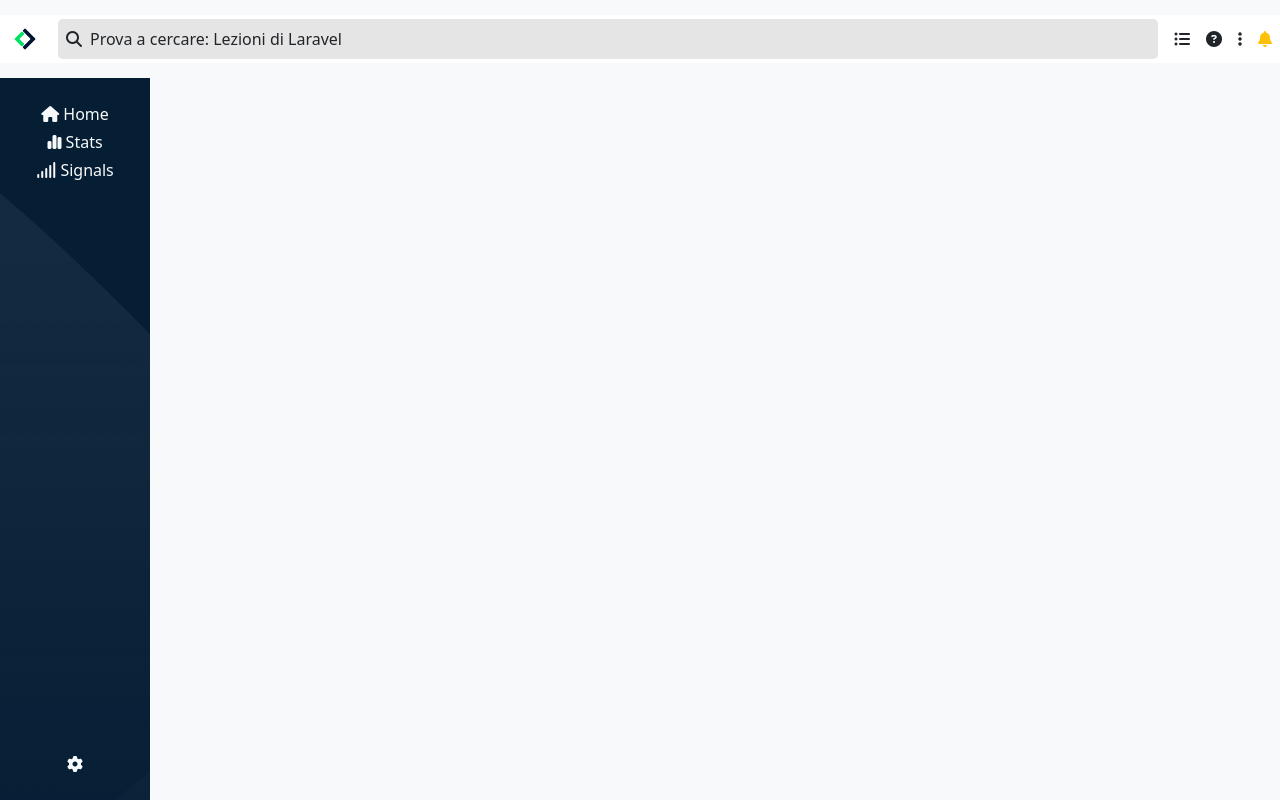
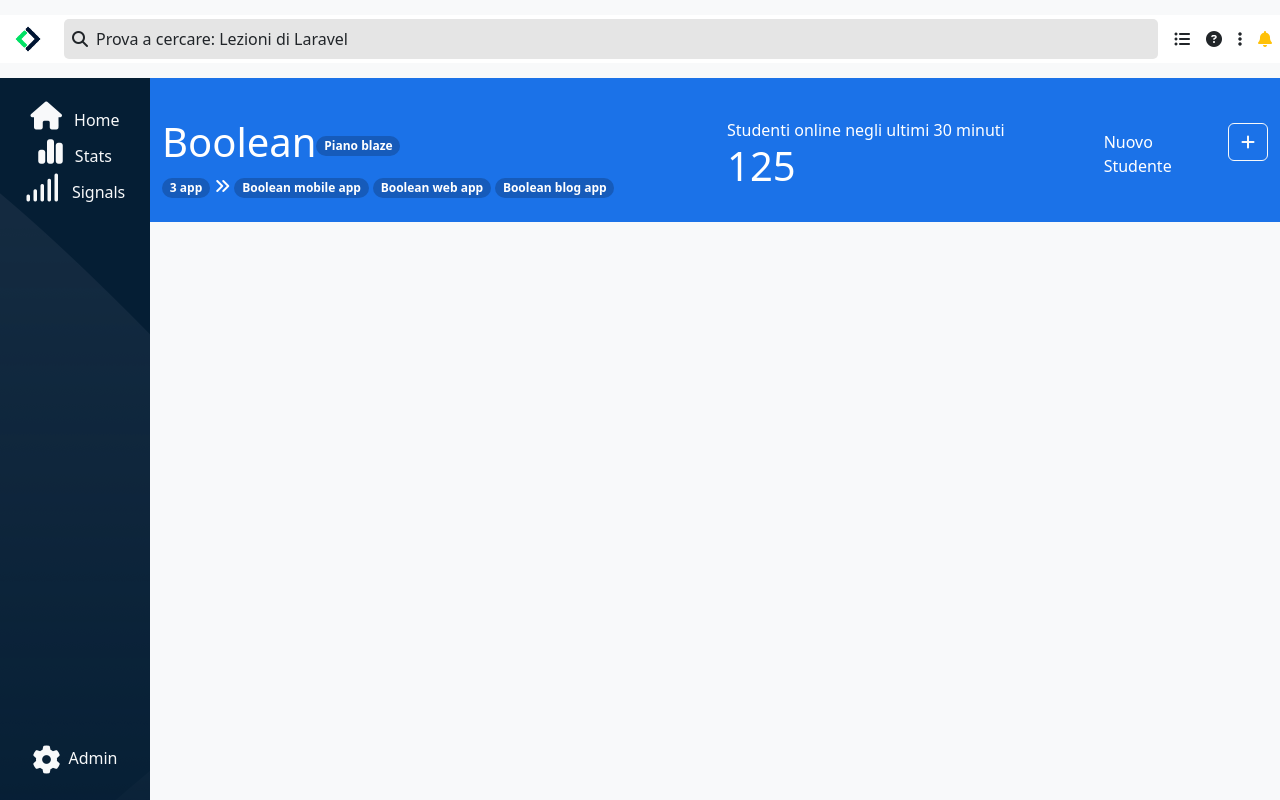
Before and after one commit to DavideCavallotto/html-css-bootstrap-dashboard, a plain HTML site: page index.html in a window 1280 px wide. Drawn offline with nearby package versions, Linux system fonts and the light colour scheme.

Commit message:
add section blue hero

```diff
--- a/css/style.css
+++ b/css/style.css
@@ -2,6 +2,7 @@
     --dark-white: #F8F9FA;
     --dark-blue: #051E34;
     --light-blue: #1B72E8;
+    --obscure-blue: #165BBA;
     --dark-grey: #E5E5E5;
 }
 
@@ -32,7 +33,7 @@ body {
 }
 
 .bool-logo-mobile {
-    width: 34px;
+    width: 40px;
 }
 
 .search-bar {
@@ -54,8 +55,10 @@ body {
     flex-shrink: 0;
 }
 
+
 .blue-hero {
     background-color: var(--light-blue);
+    color: white;
 }
 
 .main-body {
@@ -67,14 +70,35 @@ body {
     overflow: hidden;
 }
 
+.bool-badge {
+    background-color: var(--obscure-blue);
+
+}
+
 /* Small devices (landscape phones, 576px and up) */
 @media (min-width: 576px) { ... }
 
 /* Medium devices (tablets, 768px and up) */
-@media (min-width: 768px) { ... }
+@media (min-width: 768px) {
+    .boolean-plane {
+        order: 1;
+    }
+
+    .online-student {
+        order: 2;
+    }
+
+    .new-student {
+        order: 3;
+    }
+}
 
 /* Large devices (desktops, 992px and up) */
-@media (min-width: 992px) { ... }
+@media (min-width: 992px) {
+
+
+
+ }
 
 /* X-Large devices (large desktops, 1200px and up) */
 @media (min-width: 1200px) {
--- a/index.html
+++ b/index.html
@@ -32,33 +32,70 @@
         <div class="app-content">
             <!-- Sidebar laterale Header -->
             <header class="sidebar d-flex justify-content-between flex-column py-4 wi">
-                <div class="top-icons d-flex flex-column align-items-center">
-                    <div>
-                        <a class="text-decoration-none text-light" href="#"><i class="fa-solid fa-house mb-2"></i></a>
-                        <span class="text-light">Home</span>
-                    </div>
-                    <div>
-                        <a class="text-decoration-none text-light" href=""><i class="fa-solid fa-chart-simple mb-2"></i></a>
-                        <span class="text-light">Stats</span>
-                    </div>
-                    <div>
-                        <a class="text-decoration-none text-light" href="#"><i class="fa-solid fa-signal mb-2"></i></a>
-                        <span class="text-light">Signals</span>
-                    </div>
+                <div class="top-icons d-flex flex-column justify-content-center align-items-center">
+
+                    <a class="text-decoration-none text-light" href="#">
+                        <i class="fa-solid fa-house mb-2 fs-3"></i>
+                        <span class="text-light d-none d-xl-inline-block ms-2">Home</span>
+                    </a>
+
+                    <a class="text-decoration-none text-light" href="">
+                        <i class="fa-solid fa-chart-simple mb-2 fs-3"></i>
+                        <span class="text-light d-none d-xl-inline-block ms-2">Stats</span>
+                    </a>
+
+
+                    <a class="text-decoration-none text-light" href="#">
+                        <i class="fa-solid fa-signal mb-2 fs-3"></i>
+                        <span class="text-light d-none d-xl-inline-block ms-2">Signals</span>
+                    </a>
+
                 </div>
-                <div class="bottom-icons text-center">
-                    <a href="#"><i class="fa-solid fa-gear text-light"></i></a>
+                <div class="botton-icons d-flex justify-content-center">
+                    <a class="text-decoration-none text-light" href="">
+                        <i class="fa-solid fa-gear fs-3"></i>
+                    </a>
+                    <span class="text-light d-none d-xl-inline-block ms-2">Admin</span>
                 </div>
 
             </header>
             <!-- Main content -->
             <main class="main-content d-flex flex-column">
-                <div class="blue-hero">
+                <section class="blue-hero">
+                    <div class="container-fluid py-4">
+                        <div class="row align-items-center">
+                            <div class="new-student col-lg-2 col-md-4 d-flex align-items-baseline">
+                                <p class="pe-3 m-0">Nuovo Studente</p>
+                                <button class="btn btn-outline-light" type="button" data-bs-toggle="offcanvas" data-bs-target="#offcanvasExample" aria-controls="offcanvasExample">
+                                    <i class="fa-solid fa-plus"></i>
+                                </button>
+                            </div>
+                            <div class="boolean-plane col-lg-6 col-md-4 mt-3">
+                                <div class="d-flex align-items-center">
+                                    <h1>Boolean</h1>
+                                    <span class="bool-badge badge rounded-pill">Piano blaze</span>
+                                </div>
+                                <div>
+                                    <span class="bool-badge badge rounded-pill">3 app</span>
+                                    <span><i class="fa-solid fa-angles-right"></i></span>
+                                    <span class="bool-badge badge rounded-pill d-sm-inline-block d-lg-none"><i class="fa-solid fa-plus"></i></span>
+                                    <span class="bool-badge badge rounded-pill d-none d-lg-inline-block">Boolean mobile app</span>
+                                    <span class="bool-badge badge rounded-pill d-none d-lg-inline-block">Boolean web app</span>
+                                    <span class="bool-badge badge rounded-pill d-none d-lg-inline-block">Boolean blog app</span>
+                                </div>
+                            </div>
+                            <div class="online-student col-lg-4 col-md-4 mt-3">
+                                <p class="m-0">Studenti online negli ultimi 30 minuti</p>
+                                <h1>125</h1>
+                            </div>
+                        </div>
 
-                </div>
-                <div class="main-body flex-grow-1">
+                    </div>
 
-                </div>
+                </section>
+                <section class="main-body flex-grow-1">
+
+                </section>
             </main>
 
 
```
